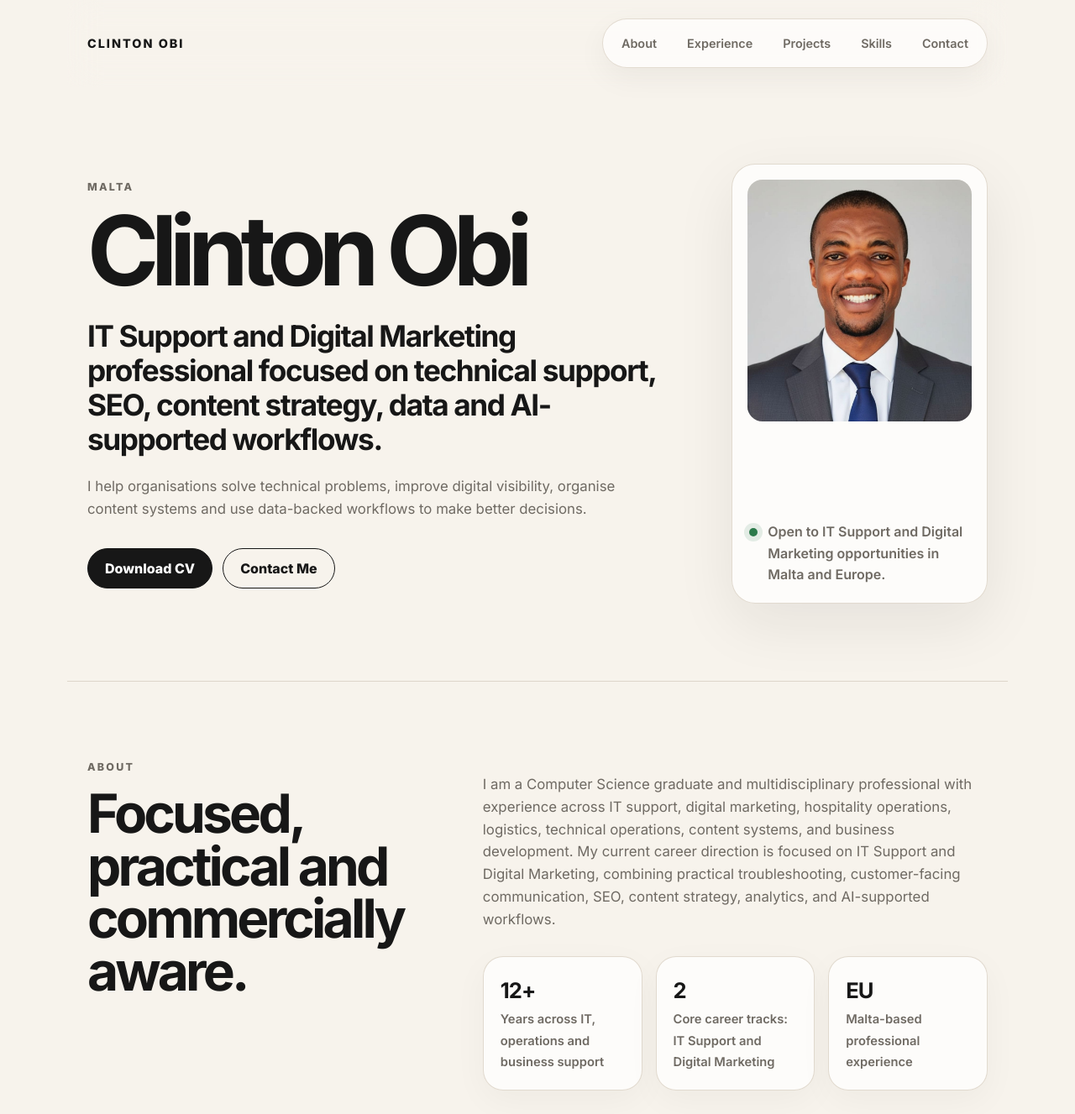
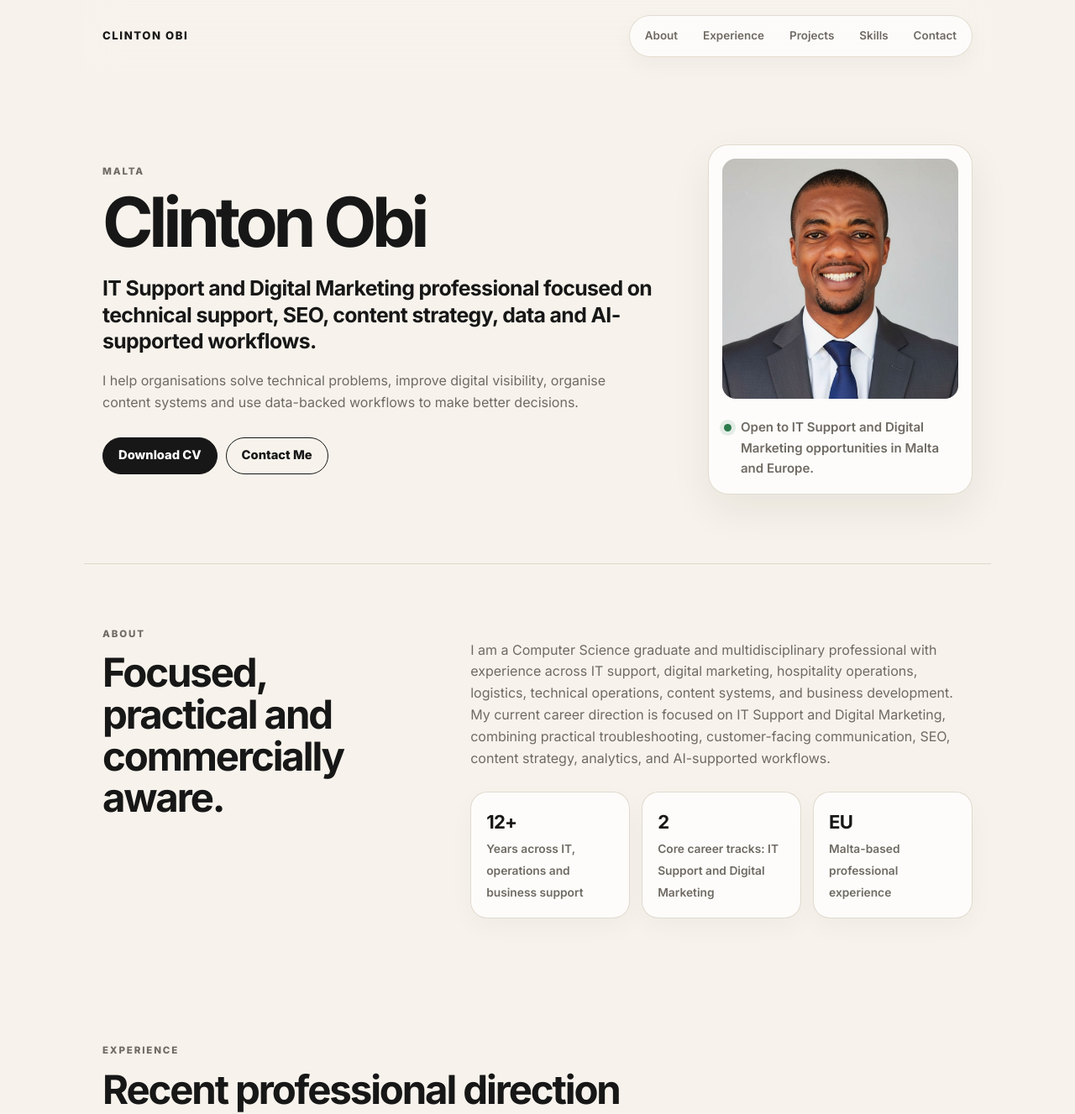
Before and after one commit to obi-somu/myportfolio, a website: page index.html in a window 1280 px wide. Shown: the top 1327 px of the page at 84% size. Drawn offline with Linux system fonts and the light colour scheme.

Commit message:
Refine heading scale and typography

```diff
--- a/css/style.css
+++ b/css/style.css
@@ -5,9 +5,9 @@
   --text: #171717;
   --muted: #6f6a63;
   --line: #ded6ca;
-  --shadow: 0 24px 70px rgba(29, 25, 21, 0.08);
-  --radius: 28px;
-  --max-width: 1120px;
+  --shadow: 0 18px 48px rgba(29, 25, 21, 0.07);
+  --radius: 24px;
+  --max-width: 1080px;
 }
 * { box-sizing: border-box; }
 html { scroll-behavior: smooth; }
@@ -16,7 +16,8 @@ body {
   font-family: "Inter", system-ui, -apple-system, BlinkMacSystemFont, "Segoe UI", sans-serif;
   background: var(--bg);
   color: var(--text);
-  line-height: 1.6;
+  line-height: 1.62;
+  font-size: 16px;
 }
 a { color: inherit; text-decoration: none; }
 img { max-width: 100%; display: block; }
@@ -29,30 +30,30 @@ img { max-width: 100%; display: block; }
   justify-content: space-between;
   max-width: var(--max-width);
   margin: 0 auto;
-  padding: 22px 24px;
+  padding: 18px 22px;
   backdrop-filter: blur(18px);
 }
 .brand {
-  font-size: 0.9rem;
+  font-size: 0.82rem;
   font-weight: 800;
-  letter-spacing: 0.14em;
+  letter-spacing: 0.12em;
   text-transform: uppercase;
 }
 .nav {
   display: flex;
-  gap: 8px;
+  gap: 6px;
   align-items: center;
-  padding: 8px;
+  padding: 6px;
   background: rgba(255, 255, 255, 0.68);
   border: 1px solid rgba(222, 214, 202, 0.85);
   border-radius: 999px;
-  box-shadow: 0 12px 35px rgba(29, 25, 21, 0.05);
+  box-shadow: 0 10px 26px rgba(29, 25, 21, 0.04);
 }
 .nav a {
-  padding: 9px 14px;
+  padding: 7px 12px;
   border-radius: 999px;
   color: var(--muted);
-  font-size: 0.9rem;
+  font-size: 0.84rem;
   font-weight: 600;
 }
 .nav a:hover { background: #ebe4da; color: var(--text); }
@@ -61,71 +62,74 @@ img { max-width: 100%; display: block; }
   border: 1px solid var(--line);
   background: var(--surface);
   border-radius: 999px;
-  padding: 9px 14px;
+  padding: 8px 13px;
   font: inherit;
+  font-size: 0.86rem;
   font-weight: 700;
 }
 .section {
   max-width: var(--max-width);
   margin: 0 auto;
-  padding: 92px 24px;
+  padding: 74px 22px;
 }
 .hero {
-  min-height: calc(100vh - 92px);
+  min-height: auto;
   display: grid;
-  grid-template-columns: minmax(0, 1.4fr) minmax(280px, 0.6fr);
-  gap: 56px;
+  grid-template-columns: minmax(0, 1.25fr) minmax(260px, 0.58fr);
+  gap: 42px;
   align-items: center;
+  padding-top: 86px;
+  padding-bottom: 82px;
 }
 .hero h1 {
   margin: 0;
-  font-size: clamp(3.6rem, 9vw, 8.6rem);
-  line-height: 0.9;
-  letter-spacing: -0.08em;
+  font-size: clamp(2.8rem, 6.4vw, 6.2rem);
+  line-height: 0.95;
+  letter-spacing: -0.065em;
 }
 .eyebrow, .section-kicker {
-  margin: 0 0 14px;
+  margin: 0 0 12px;
   color: var(--muted);
-  font-size: 0.78rem;
+  font-size: 0.72rem;
   font-weight: 800;
-  letter-spacing: 0.18em;
+  letter-spacing: 0.16em;
   text-transform: uppercase;
 }
 .headline {
-  max-width: 760px;
-  margin: 30px 0 0;
-  font-size: clamp(1.35rem, 3vw, 2.2rem);
-  line-height: 1.16;
-  letter-spacing: -0.04em;
+  max-width: 700px;
+  margin: 24px 0 0;
+  font-size: clamp(1.15rem, 2.1vw, 1.55rem);
+  line-height: 1.28;
+  letter-spacing: -0.025em;
   font-weight: 700;
 }
 .intro, .body-text, .contact-copy p {
   color: var(--muted);
-  font-size: 1.05rem;
+  font-size: 1rem;
 }
-.intro { max-width: 650px; margin: 22px 0 0; }
-.hero-actions { display: flex; flex-wrap: wrap; gap: 12px; margin-top: 34px; }
+.intro { max-width: 620px; margin: 18px 0 0; }
+.hero-actions { display: flex; flex-wrap: wrap; gap: 10px; margin-top: 28px; }
 .button {
   display: inline-flex;
   align-items: center;
   justify-content: center;
-  min-height: 48px;
-  padding: 0 20px;
+  min-height: 44px;
+  padding: 0 18px;
   border: 1px solid var(--text);
   border-radius: 999px;
+  font-size: 0.92rem;
   font-weight: 800;
 }
 .button:hover { transform: translateY(-2px); }
 .button.primary { background: var(--text); color: var(--surface); }
 .button.secondary { background: transparent; color: var(--text); }
 .hero-card {
-  align-self: stretch;
   display: flex;
   flex-direction: column;
   justify-content: space-between;
-  gap: 22px;
-  min-height: 470px;
-  padding: 18px;
+  gap: 18px;
+  min-height: 390px;
+  padding: 16px;
   background: rgba(255, 255, 255, 0.72);
   border: 1px solid rgba(222, 214, 202, 0.9);
   border-radius: var(--radius);
@@ -133,66 +137,66 @@ img { max-width: 100%; display: block; }
 }
 .hero-card img {
   width: 100%;
-  aspect-ratio: 1 / 1.08;
+  aspect-ratio: 1 / 1.02;
   object-fit: cover;
-  border-radius: 18px;
+  border-radius: 16px;
   background: var(--surface-soft);
 }
-.profile-note { display: flex; gap: 12px; align-items: flex-start; padding: 6px 2px 2px; }
-.profile-note p { margin: 0; color: var(--muted); font-weight: 600; }
+.profile-note { display: flex; gap: 11px; align-items: flex-start; padding: 4px 2px 1px; }
+.profile-note p { margin: 0; color: var(--muted); font-size: 0.94rem; font-weight: 600; }
 .status-dot {
-  width: 10px;
-  height: 10px;
+  width: 9px;
+  height: 9px;
   flex: 0 0 auto;
   margin-top: 8px;
   background: #2c7a4b;
   border-radius: 999px;
-  box-shadow: 0 0 0 6px rgba(44, 122, 75, 0.12);
+  box-shadow: 0 0 0 5px rgba(44, 122, 75, 0.12);
 }
 .split-section {
   display: grid;
-  grid-template-columns: 0.8fr 1.2fr;
-  gap: 70px;
+  grid-template-columns: 0.78fr 1.22fr;
+  gap: 56px;
   border-top: 1px solid var(--line);
 }
 .section h2 {
   margin: 0;
-  font-size: clamp(2rem, 5vw, 4rem);
-  line-height: 0.98;
-  letter-spacing: -0.06em;
+  font-size: clamp(1.75rem, 3.7vw, 3rem);
+  line-height: 1.05;
+  letter-spacing: -0.045em;
 }
-.section-heading { max-width: 760px; margin-bottom: 34px; }
+.section-heading { max-width: 700px; margin-bottom: 30px; }
 .metrics, .cards, .skill-columns {
   display: grid;
-  gap: 16px;
+  gap: 14px;
 }
-.metrics { grid-template-columns: repeat(3, minmax(0, 1fr)); margin-top: 30px; }
+.metrics { grid-template-columns: repeat(3, minmax(0, 1fr)); margin-top: 26px; }
 .cards { grid-template-columns: repeat(3, minmax(0, 1fr)); }
 .skill-columns { grid-template-columns: repeat(2, minmax(0, 1fr)); }
 .metric, .card, .skill-column, .contact-form, .pill {
   background: rgba(255, 255, 255, 0.72);
   border: 1px solid rgba(222, 214, 202, 0.9);
-  border-radius: 24px;
-  box-shadow: 0 12px 40px rgba(29, 25, 21, 0.04);
+  border-radius: 20px;
+  box-shadow: 0 10px 30px rgba(29, 25, 21, 0.035);
 }
-.metric { padding: 20px; }
-.metric strong { display: block; font-size: 1.6rem; letter-spacing: -0.04em; }
-.metric span { color: var(--muted); font-size: 0.92rem; font-weight: 600; }
-.card { padding: 24px; }
-.card:hover { transform: translateY(-4px); box-shadow: var(--shadow); }
-.card h3 { margin: 0 0 6px; font-size: 1.15rem; letter-spacing: -0.03em; }
-.card .meta { margin: 0 0 18px; color: var(--muted); font-size: 0.9rem; font-weight: 700; }
-.card p, .card li { color: var(--muted); }
-.card ul { margin: 0; padding-left: 18px; }
+.metric { padding: 18px; }
+.metric strong { display: block; font-size: 1.38rem; letter-spacing: -0.035em; }
+.metric span { color: var(--muted); font-size: 0.86rem; font-weight: 600; }
+.card { padding: 21px; }
+.card:hover { transform: translateY(-3px); box-shadow: var(--shadow); }
+.card h3 { margin: 0 0 6px; font-size: 1.05rem; line-height: 1.3; letter-spacing: -0.025em; }
+.card .meta { margin: 0 0 15px; color: var(--muted); font-size: 0.84rem; font-weight: 700; }
+.card p, .card li { color: var(--muted); font-size: 0.94rem; }
+.card ul { margin: 0; padding-left: 17px; }
 .card img {
   width: 100%;
   aspect-ratio: 4 / 3;
   object-fit: cover;
-  margin-bottom: 18px;
-  border-radius: 18px;
+  margin-bottom: 15px;
+  border-radius: 15px;
   background: var(--surface-soft);
 }
-.card .text-link { display: inline-flex; margin-top: 18px; font-weight: 800; border-bottom: 1px solid var(--text); }
+.card .text-link { display: inline-flex; margin-top: 15px; font-size: 0.92rem; font-weight: 800; border-bottom: 1px solid var(--text); }
 .muted-section {
   max-width: none;
   background: var(--surface-soft);
@@ -200,22 +204,22 @@ img { max-width: 100%; display: block; }
   border-bottom: 1px solid var(--line);
 }
 .muted-section > * { max-width: var(--max-width); margin-left: auto; margin-right: auto; }
-.pill-grid { display: flex; flex-wrap: wrap; gap: 10px; }
-.pill { padding: 14px 18px; color: var(--muted); font-weight: 700; }
-.skill-column { padding: 24px; }
-.skill-column h3 { margin: 0 0 16px; }
-.skill-column ul { margin: 0; padding: 0; list-style: none; display: flex; flex-wrap: wrap; gap: 8px; }
-.skill-column li { padding: 8px 11px; background: #ebe4da; border-radius: 999px; color: var(--muted); font-size: 0.92rem; font-weight: 700; }
-.contact-section { display: grid; grid-template-columns: 0.9fr 1.1fr; gap: 42px; align-items: start; }
-.contact-links { display: flex; flex-wrap: wrap; gap: 10px; margin-top: 24px; }
-.contact-links a { padding: 10px 14px; border: 1px solid var(--line); border-radius: 999px; color: var(--muted); font-weight: 800; background: rgba(255, 255, 255, 0.55); }
-.contact-form { display: grid; gap: 16px; padding: 26px; }
-.contact-form label { display: grid; gap: 7px; color: var(--muted); font-weight: 800; }
+.pill-grid { display: flex; flex-wrap: wrap; gap: 8px; }
+.pill { padding: 11px 15px; color: var(--muted); font-size: 0.9rem; font-weight: 700; }
+.skill-column { padding: 21px; }
+.skill-column h3 { margin: 0 0 14px; font-size: 1.05rem; }
+.skill-column ul { margin: 0; padding: 0; list-style: none; display: flex; flex-wrap: wrap; gap: 7px; }
+.skill-column li { padding: 7px 10px; background: #ebe4da; border-radius: 999px; color: var(--muted); font-size: 0.86rem; font-weight: 700; }
+.contact-section { display: grid; grid-template-columns: 0.9fr 1.1fr; gap: 36px; align-items: start; }
+.contact-links { display: flex; flex-wrap: wrap; gap: 8px; margin-top: 22px; }
+.contact-links a { padding: 9px 13px; border: 1px solid var(--line); border-radius: 999px; color: var(--muted); font-size: 0.9rem; font-weight: 800; background: rgba(255, 255, 255, 0.55); }
+.contact-form { display: grid; gap: 14px; padding: 24px; }
+.contact-form label { display: grid; gap: 6px; color: var(--muted); font-size: 0.92rem; font-weight: 800; }
 .contact-form input, .contact-form textarea {
   width: 100%;
   border: 1px solid var(--line);
-  border-radius: 16px;
-  padding: 14px 15px;
+  border-radius: 14px;
+  padding: 12px 14px;
   background: #fffaf3;
   color: var(--text);
   font: inherit;
@@ -225,11 +229,12 @@ img { max-width: 100%; display: block; }
 .site-footer {
   max-width: var(--max-width);
   margin: 0 auto;
-  padding: 28px 24px 42px;
+  padding: 24px 22px 36px;
   display: flex;
   justify-content: space-between;
-  gap: 20px;
+  gap: 18px;
   color: var(--muted);
+  font-size: 0.92rem;
   border-top: 1px solid var(--line);
 }
 .site-footer p { margin: 0; }
@@ -239,24 +244,26 @@ img { max-width: 100%; display: block; }
   .menu-toggle { display: inline-flex; }
   .nav {
     position: absolute;
-    top: 72px;
-    right: 24px;
-    left: 24px;
+    top: 66px;
+    right: 22px;
+    left: 22px;
     display: none;
     flex-direction: column;
     align-items: stretch;
-    border-radius: 24px;
+    border-radius: 22px;
   }
   .nav.is-open { display: flex; }
   .nav a { text-align: center; }
   .hero, .split-section, .contact-section { grid-template-columns: 1fr; }
-  .hero { min-height: auto; padding-top: 72px; }
+  .hero { padding-top: 62px; padding-bottom: 66px; }
   .hero-card { min-height: auto; }
   .cards, .metrics, .skill-columns { grid-template-columns: 1fr; }
-  .section { padding: 70px 20px; }
+  .section { padding: 62px 20px; }
   .site-footer { flex-direction: column; padding-left: 20px; padding-right: 20px; }
 }
 @media (max-width: 520px) {
+  body { font-size: 15px; }
+  .hero h1 { font-size: clamp(2.45rem, 14vw, 4.2rem); }
+  .headline { font-size: 1.16rem; }
   .hero-actions, .button { width: 100%; }
-  .headline { font-size: 1.55rem; }
 }
```
